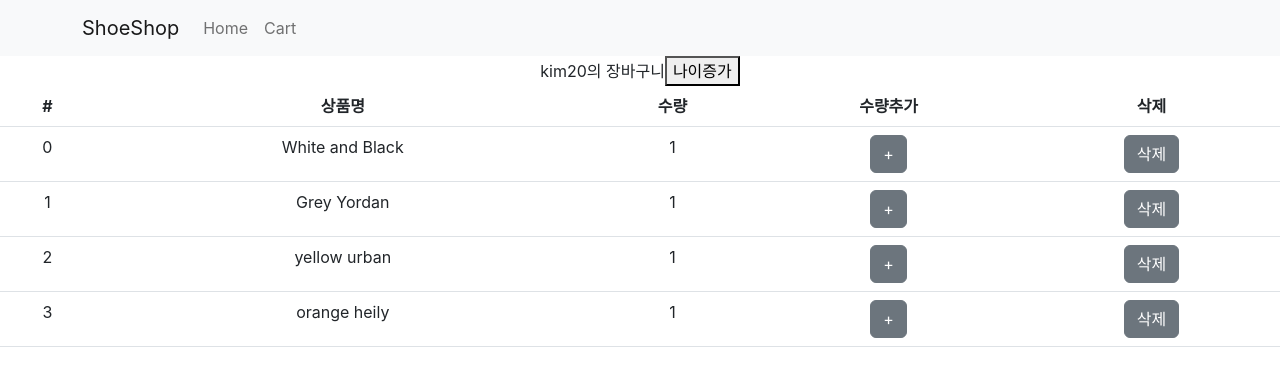
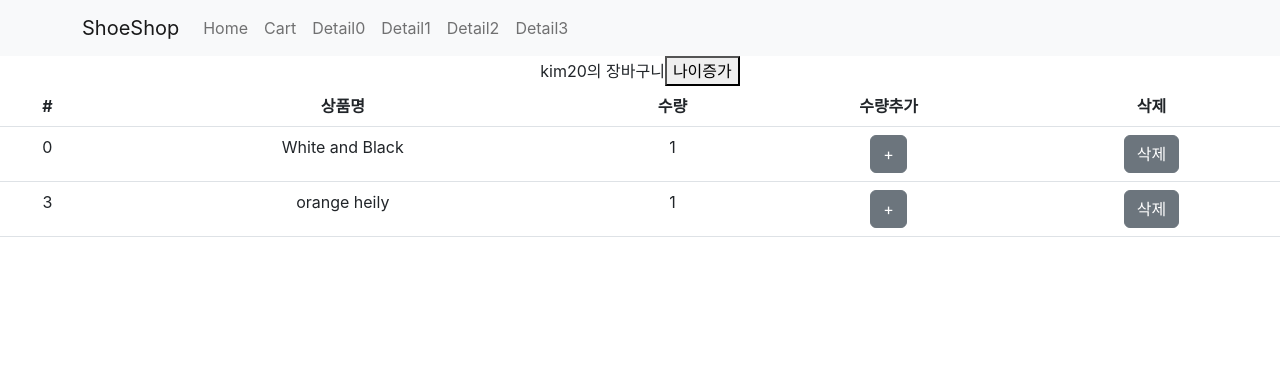
Before and after one commit to ye1n/study-basic-react, a React (Create React App) app in the folder shop/: page /cart in a window 1280 px wide. Shown: the top 386 px of the page. Built offline with nearby package versions, Linux system fonts and the light colour scheme.

Commit message:
Redux 5 : 응용문제 2번 1차 풀이

```diff
--- a/shop/src/App.js
+++ b/shop/src/App.js
@@ -50,6 +50,10 @@ function App() {
             {/* 페이지 앞, 뒤로가기 : navigate(1), navigate(-1)  */}
             <Nav.Link onClick={() => { navigate('/home') }}>Home</Nav.Link>
             <Nav.Link onClick={() => { navigate('/cart') }}>Cart</Nav.Link>
+            <Nav.Link onClick={() => { navigate('/detail/0') }}>Detail0</Nav.Link>
+            <Nav.Link onClick={() => { navigate('/detail/1') }}>Detail1</Nav.Link>
+            <Nav.Link onClick={() => { navigate('/detail/2') }}>Detail2</Nav.Link>
+            <Nav.Link onClick={() => { navigate('/detail/3') }}>Detail3</Nav.Link>
           </Nav>
         </Container>
       </Navbar>
--- a/shop/src/data.js
+++ b/shop/src/data.js
@@ -3,21 +3,24 @@ let data = [
         id: 0,
         title: "White and Black",
         content: "Born in France",
-        price: 120000
+        price: 120000,
+        count : 0,
     },
 
     {
         id: 1,
         title: "Red Knit",
         content: "Born in Seoul",
-        price: 110000
+        price: 110000,
+        count : 0,
     },
 
     {
         id: 2,
         title: "Grey Yordan",
         content: "Born in the States",
-        price: 130000
+        price: 130000,
+        count : 0,
     }
 ];
 
--- a/shop/src/routes/Detail.js
+++ b/shop/src/routes/Detail.js
@@ -38,16 +38,16 @@ let YellowBtn = styled.button`
 
 function Detail(props) {
 
-    useEffect(()=>{
-        let list = localStorage.getItem('watched')
-        list = JSON.parse(list)
-        list.push(찾은상품.id)
+    // useEffect(()=>{
+    //     let list = localStorage.getItem('watched')
+    //     list = JSON.parse(list)
+    //     list.push(찾은상품.id)
 
-        //Set으로 바꿨다가 다시 array로 만들기
-        list = new Set(list)
-        list = Array.from(list)
-        localStorage.setItem('watched', JSON.stringify(list))
-    }, [])
+    //     //Set으로 바꿨다가 다시 array로 만들기
+    //     list = new Set(list)
+    //     list = Array.from(list)
+    //     localStorage.setItem('watched', JSON.stringify(list))
+    // }, [])
 
     let dispatch = useDispatch();
 
--- a/shop/src/store/store.js
+++ b/shop/src/store/store.js
@@ -10,10 +10,8 @@ let stock = createSlice({
 let cartList = createSlice({
   name : 'cartList',
   initialState : [
-    {id : 0, title : 'White and Black', count : 1},
-    {id : 1, title : 'Grey Yordan', count : 1},
-    {id : 2, title : 'yellow urban', count : 1},
-    {id : 3, title : 'orange heily', count : 1},
+    {id : 0, title : 'White and Black', content: "Born in France", price: 110000, count : 1},
+    {id : 3, title : 'orange heily', content: "Made in Korea", price: 180000, count : 1},
   ],
   reducers : {
     // 버튼을 누르면 옆에 있는 상품id와 동일한 상품id 가진걸 state에서 찾은 다음에 그걸 +1
@@ -21,15 +19,16 @@ let cartList = createSlice({
       let i = state.findIndex((x) => x.id == action.payload);
       state[i].count ++;
     },
-    // 응용2. 주문하기 버튼 누를 때 이미 상품이 state안에 있으면 추가가 아니라 기존 항목 수량 증가만
-    // 아직 미해결
+    // 응용2. 주문하기 버튼 누를 때 이미 상품이 state안에 있으면 추가가 아니라 기존 항목 수량 증가만 (id로 비교)
     addList(state, action){
-      if((state.findIndex()) == -1){
+      let find = state.find((x) => x.id == action.payload.id)
+      if(find == undefined){
         // 상품이 장바구니에 담기지 않음
         state.push(action.payload);
         console.log('장바구니에 담음')
       }else {
         // 상품이 이미 장바구니에 존재
+        find.count ++;
         console.log('상품이 이미 장바구니에 담겨있음')
       }
     },
```
